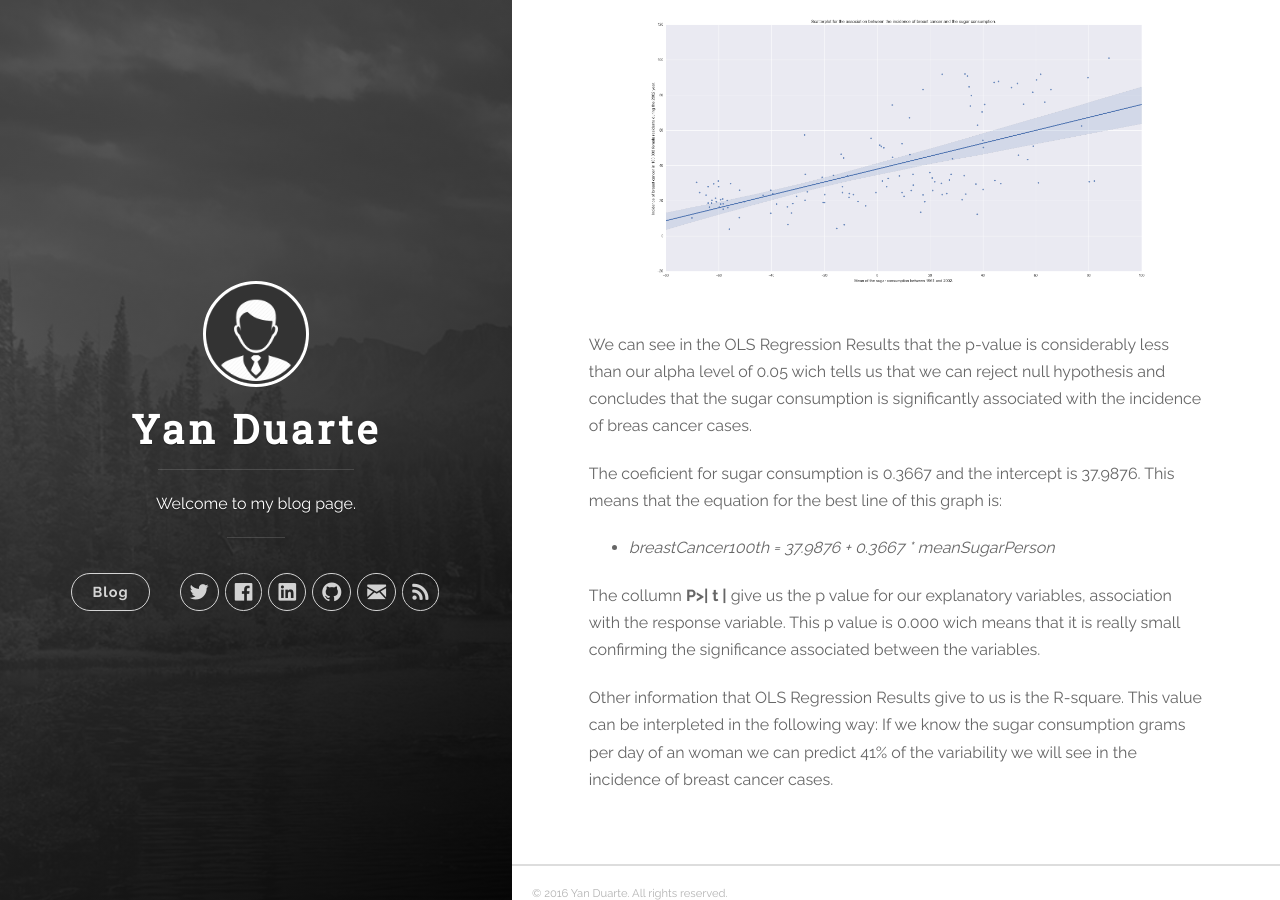
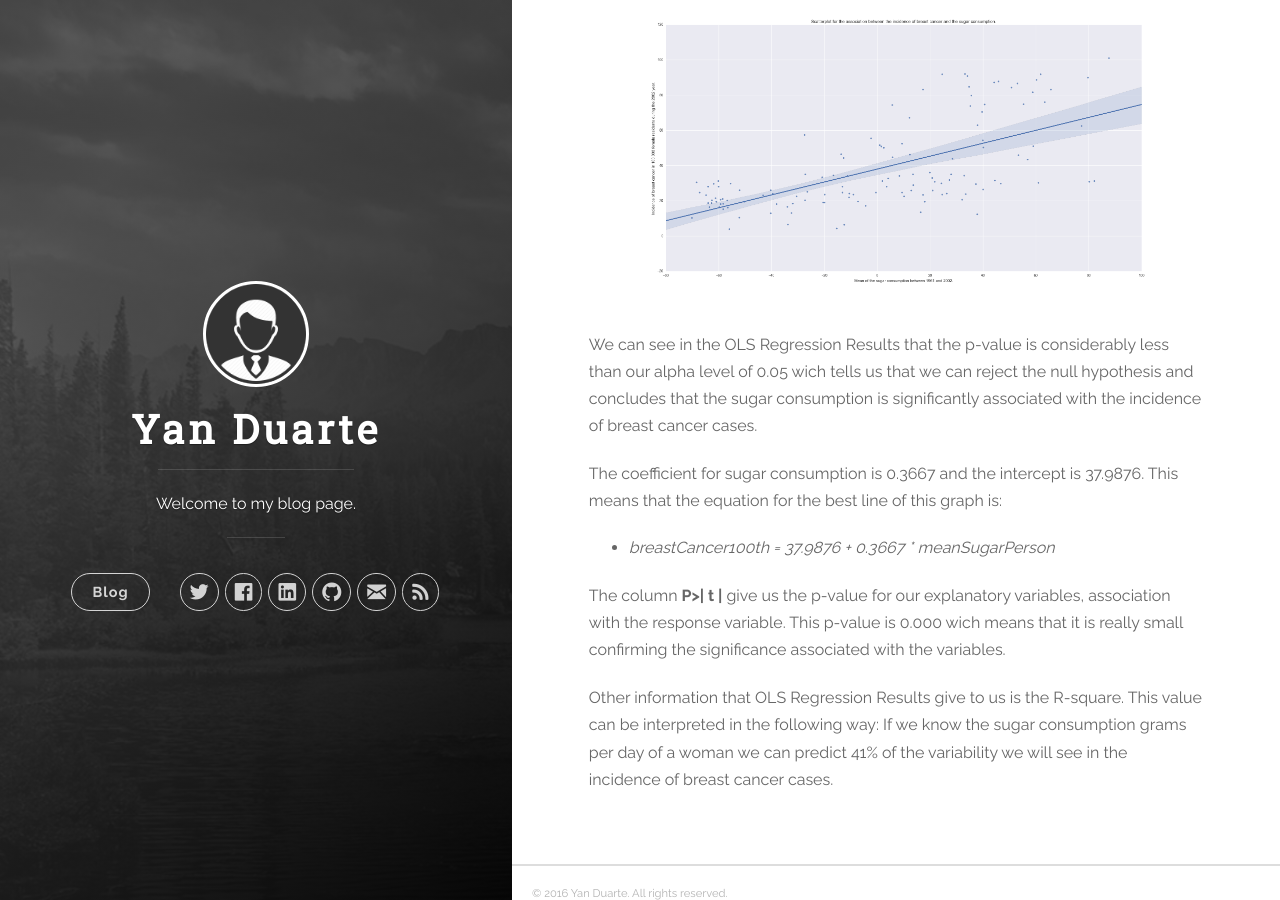
Before and after one commit to yan-duarte/yan-duarte.github.io, a Jekyll site: the page built from _posts/2016-09-10-RMP-Assignment2.md, in a window 1280 px wide and 900 px high, scrolled down 2175 px. Built offline with Jekyll 4.4.1, drawn with Linux system fonts in a browser that asks for light colours; nearby versions of some CDN libraries.

Commit message:
Updated 2016-09-10-RMP-Assignment2.md

```diff
--- a/_posts/2016-09-10-RMP-Assignment2.md
+++ b/_posts/2016-09-10-RMP-Assignment2.md
@@ -88,12 +88,12 @@ Warnings:
 
 ![Figure 1]({{site.baseurl}}/yan-duarte.github.io/images/rmp-assignments/rmp-ass2-fig1.png)
 
-We can see in the OLS Regression Results that the p-value is considerably less than our alpha level of 0.05 wich tells us that we can reject null hypothesis and concludes that the sugar consumption is significantly associated with the incidence of breas cancer cases.
+We can see in the OLS Regression Results that the p-value is considerably less than our alpha level of 0.05 wich tells us that we can reject the null hypothesis and concludes that the sugar consumption is significantly associated with the incidence of breast cancer cases.
 
-The coeficient for sugar consumption is 0.3667 and the intercept is 37.9876. This means that the equation for the best line of this graph is:
+The coefficient for sugar consumption is 0.3667 and the intercept is 37.9876. This means that the equation for the best line of this graph is:
 
   - *breastCancer100th = 37.9876 + 0.3667 * meanSugarPerson*
 
-The collumn **P>\| t \|** give us the p value for our explanatory variables, association with the response variable. This p value is 0.000 wich means that it is really small confirming the significance associated between the variables.
+The column **P>\| t \|** give us the p-value for our explanatory variables, association with the response variable. This p-value is 0.000 wich means that it is really small confirming the significance associated with the variables.
 
-Other information that OLS Regression Results give to us is the R-square. This value can be interpleted in the following way: If we know the sugar consumption grams per day of an woman we can predict 41% of the variability we will see in the incidence of breast cancer cases.
+Other information that OLS Regression Results give to us is the R-square. This value can be interpreted in the following way: If we know the sugar consumption grams per day of a woman we can predict 41% of the variability we will see in the incidence of breast cancer cases.
```
